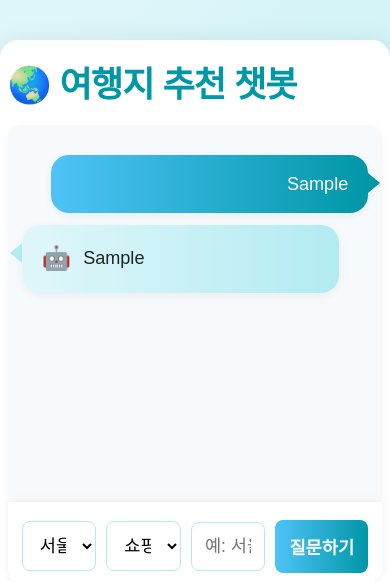
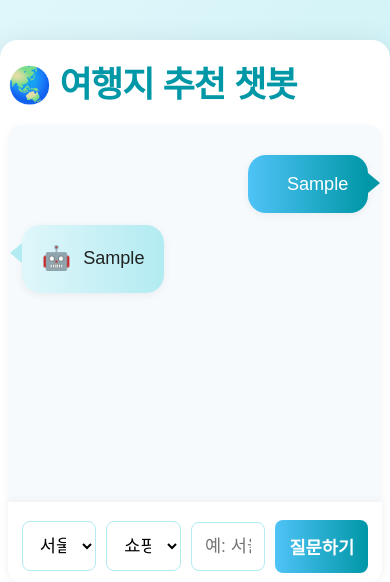
Before and after one commit to SKNETWORKS-FAMILY-AICAMP/SKN10-4th-4Team, a Django app: template django_project/여행챗봇앱/templates/index.html in a window 390 px wide. Shown: the top 582 px of the page. Run offline with Django 5.2, Linux system fonts and the light colour scheme; the template is opened without the code that fills it: most values are stand-ins (such as "Sample title", 1, 10 or a date in 2020); some web fonts are replaced.

Commit message:
말풍선 길이 조절절

```diff
--- a/django_project/여행챗봇앱/templates/index.html
+++ b/django_project/여행챗봇앱/templates/index.html
@@ -56,9 +56,11 @@
             padding: 14px 20px;
             border-radius: 18px;
             margin: 12px 0;
-            max-width: 80%;
+            min-width: 80px;
+            width: fit-content;
             position: relative;
             word-break: break-word;
+            white-space: pre-line;
             font-size: 1.13em;
             box-shadow: 0 2px 8px rgba(0,0,0,0.06);
             line-height: 1.7;
@@ -68,6 +70,7 @@
             color: #fff;
             margin-left: auto;
             text-align: right;
+            max-width: 40%;
         }
         .user-message::after {
             content: "";
@@ -83,6 +86,7 @@
             color: #222;
             margin-right: auto;
             text-align: left;
+            max-width: 80%;
         }
         .chatbot-message::before {
             content: "";
@@ -172,6 +176,8 @@
         @media (max-width: 700px) {
             .container { flex-direction: column; padding: 4vw 2vw; }
             .filter-section { max-width: 100%; min-width: 0; }
+            .user-message { max-width: 80%; }
+            .chatbot-message { max-width: 100%; }
         }
         /* 입력창 고정 */
         .chat-section { position: relative; }
```
Also changed, not shown: django_project/db.sqlite3.
